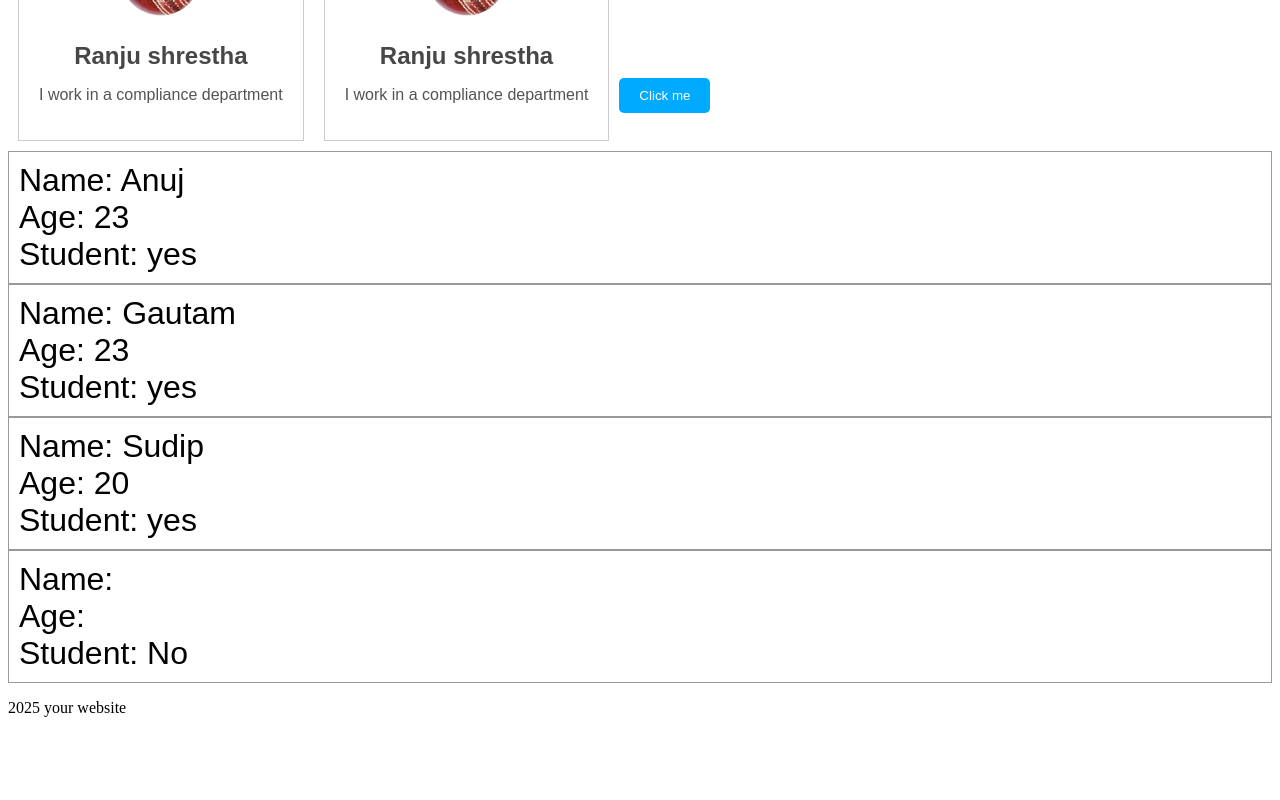
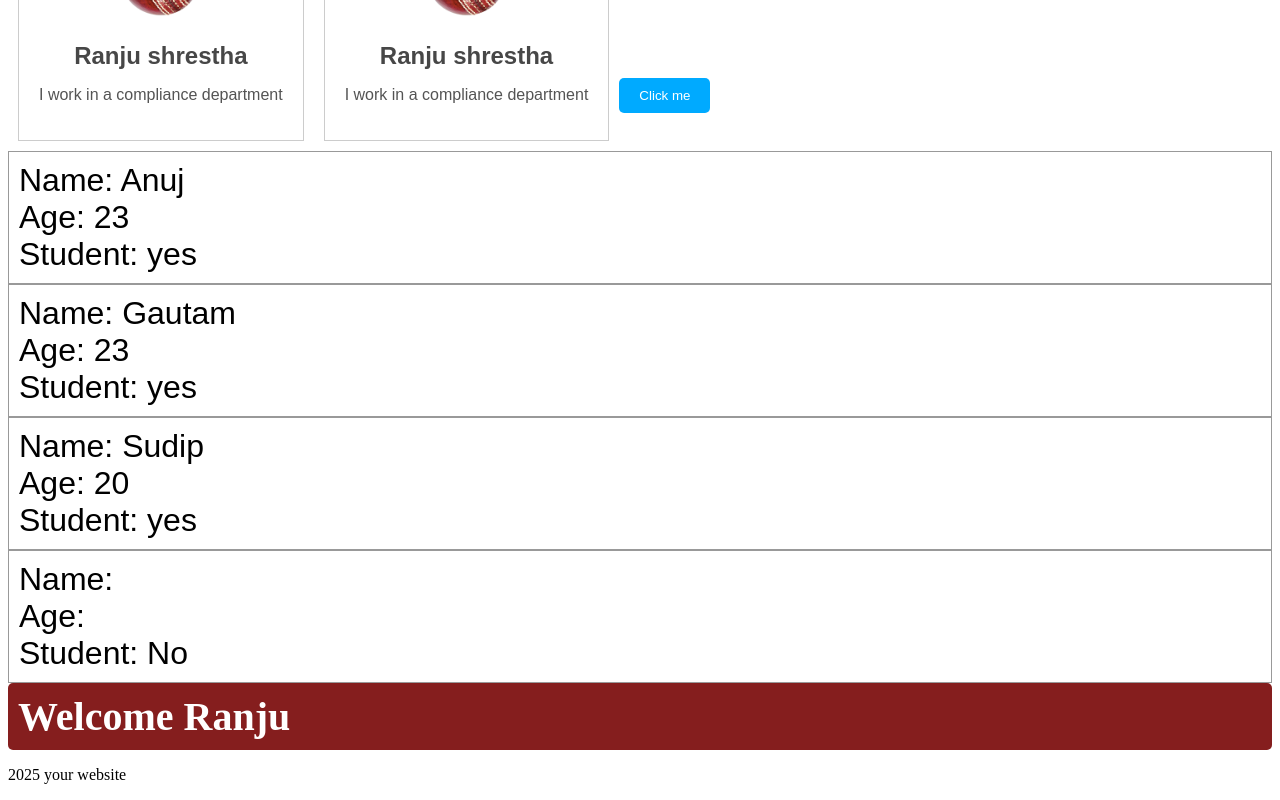
Before and after one commit to ranjushrestha/react-projects, a React (Vite) app in the folder my-react-app/: page / in a window 1280 px wide. Shown: the part 347-1147 px from the top of the page. Before the commit the page ends 1080 px from the top, so only its background shows below. Built offline with nearby package versions, Linux system fonts and the light colour scheme.

Commit message:
conditional rendering

```diff
--- a/my-react-app/src/App.jsx
+++ b/my-react-app/src/App.jsx
@@ -4,6 +4,10 @@
 import Card from './Card.jsx'
 import Button from './Button.jsx'
 import Student from './Student.jsx'
+import UserGreeting from './UserGreeting.jsx'
+
+
+
 function App() {
   return(
     <>
@@ -16,6 +20,7 @@
     <Student name="Gautam" age= {23} isStudent= "false"/>
     <Student name="Sudip" age= {20} isStudent= "true"/>
     <Student />
+    <UserGreeting isLoggedIn={true} username="Ranju"/>
     <Footer />
     </>
   );
--- /dev/null
+++ b/my-react-app/src/UserGreeting.jsx
@@ -0,0 +1,28 @@
+import PropTypes from 'prop-types';
+
+
+function UserGreeting(props) {
+
+    // if(props.isLoggedIn) {
+    //     return <h2>Welcome {props.username}</h2>
+    // }
+    //     else{
+    //         <h2>Please log in to continue</h2>
+    //     }
+    const welcomeMessage =  <h2 className="welcome-message">Welcome {props.username}</h2>
+
+    const loginPrompt =  <h2 className="login-prompt">Please log in to continue</h2>
+
+    return (props.isLoggedIn ? welcomeMessage : loginPrompt);
+
+}
+UserGreeting.proptypes = {
+    isLoggedIn: PropTypes.bool,
+    username: PropTypes.string,
+}
+
+UserGreeting.defaultProps = {
+    isLoggedIn: false,
+    username: "guest",
+}
+export default UserGreeting
--- a/my-react-app/src/index.css
+++ b/my-react-app/src/index.css
@@ -39,3 +39,20 @@
 .student p {
   margin: 0;
 }
+
+.welcome-message {
+   font-size: 2.5em;
+   background-color: hsl(0, 63%, 32%);
+   color: #fff;
+   padding: 10px;
+   border-radius: 5px;
+   margin: 0;
+}
+.login-prompt {
+  font-size: 2.5em;
+  background-color: hsl(224, 55%, 53%);
+  color: #fff;
+  padding: 10px;
+  border-radius: 5px;
+  margin: 0;
+}
```
